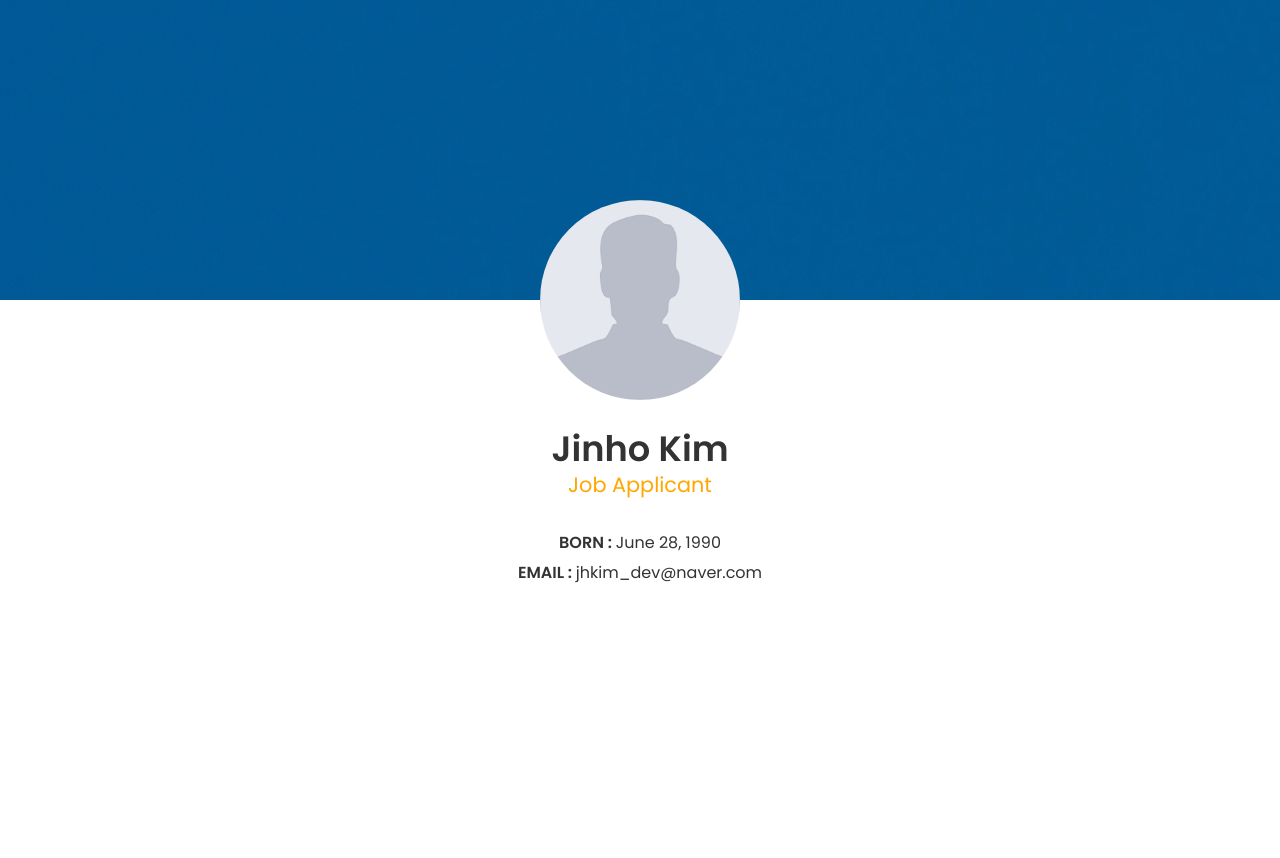
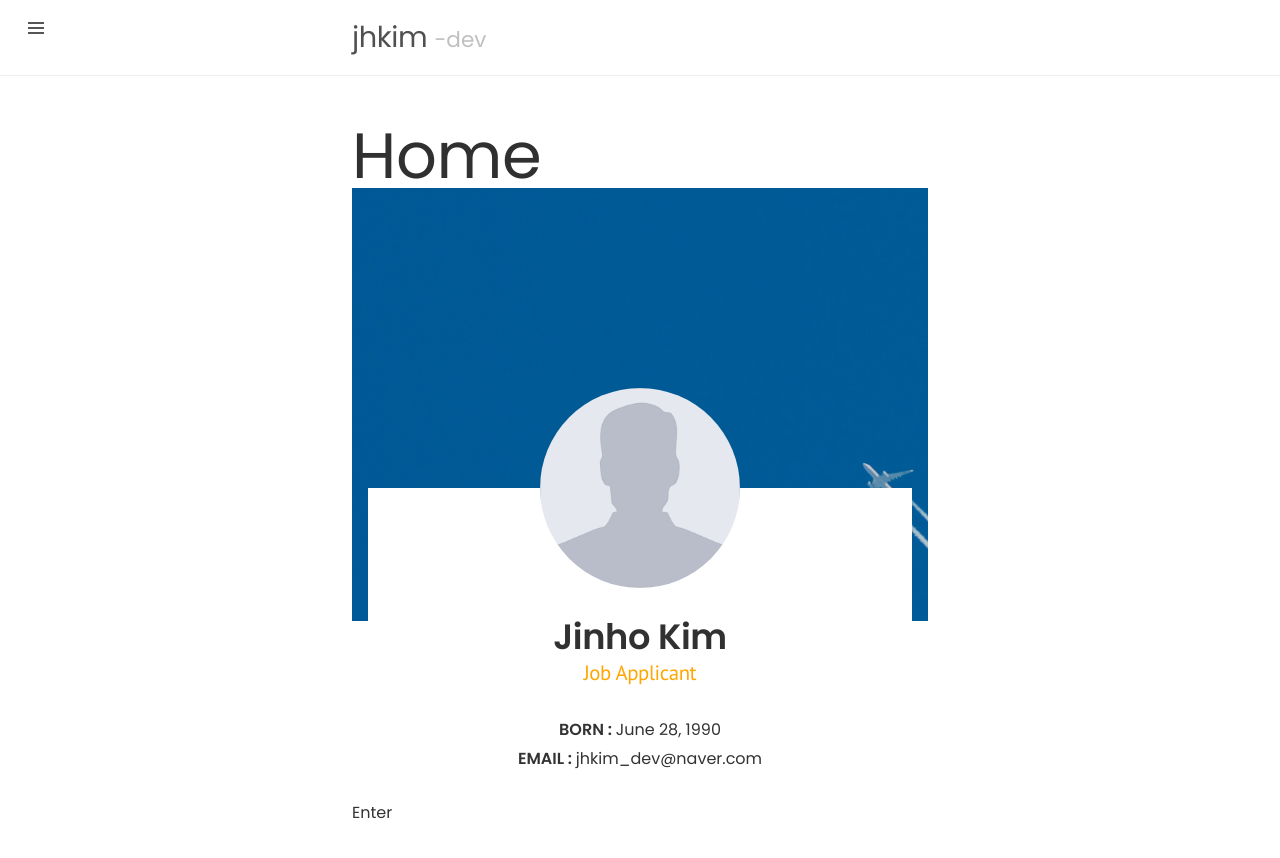
Before and after one commit to jhkim-dev/jhkim-dev.github.io, a Jekyll site: the page built from index.html, in a window 1280 px wide. Shown: the top 858 px of the page. Built offline with Jekyll 4.4.1, drawn with Linux system fonts in a browser that asks for light colours; the list of posts is cut into pages by our own code.

Commit message:
modify index

```diff
--- a/index.html
+++ b/index.html
@@ -1,3 +1,7 @@
+---
+layout: page
+title: Home
+---
 <!DOCTYPE HTML>
 <head>
 
@@ -11,7 +15,7 @@
 
 </head>
 <body>
-		<section class="intro-section">
+	<section class="intro-section">
 		<div class="container">
 			<div class="row">
 				<div class="col-md-1 col-lg-2"></div>
@@ -36,6 +40,6 @@
 			</div><!-- row -->
 		</div><!-- container -->
 	</section><!-- intro-section -->
-
+	<a style="text-align: center;" href="#">Enter</a>
 </body>
 </html>
```
